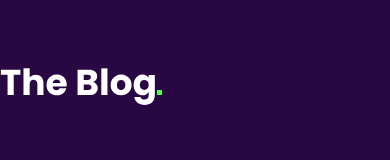
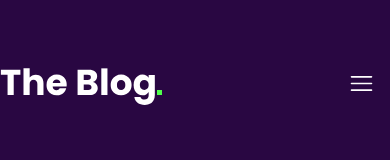
Before and after one commit to ronaldprofile/rocketblog, a React (Vite) app: page / in a window 390 px wide. Shown: the top 160 px of the page. Built offline with nearby package versions, Linux system fonts and the light colour scheme.

Commit message:
:boom: mobile menu done

```diff
--- a/src/components/Header/index.tsx
+++ b/src/components/Header/index.tsx
@@ -1,29 +1,25 @@
+import { useCallback, useState } from "react";
+import { HamburgerMenuIcon, Cross1Icon } from "@radix-ui/react-icons";
+
+import { Navigation } from "../../components/Navigation";
 import logoTheBlog from "../../images/logo.svg";
 import searchImage from "../../images/search.svg";
+
 import * as H from "./styles";
 
 export function Header() {
+  const [menuIsActive, setMenuIsActive] = useState(false);
+
+  const openMenu = useCallback(() => setMenuIsActive(true), []);
+  const closeMenu = useCallback(() => setMenuIsActive(false), []);
+
   return (
     <H.Container>
       <H.Logo>
         <img src={logoTheBlog} alt="Logo The Blog" title="The Blog" />
       </H.Logo>
-      <H.Navigation>
-        <H.Ul>
-          <li>
-            <a href="#">Home</a>
-          </li>
-          <li>
-            <a href="#">Sobre</a>
-          </li>
-          <li>
-            <a href="#">Categorias</a>
-          </li>
-          <li>
-            <a href="#">Contato</a>
-          </li>
-        </H.Ul>
-      </H.Navigation>
+
+      <Navigation />
 
       <H.SearchArea>
         <form>
@@ -37,6 +33,24 @@ export function Header() {
           </button>
         </form>
       </H.SearchArea>
+
+      <H.ActionsMenu modalActive={menuIsActive}>
+        <div className="button-hamburger">
+          <button onClick={openMenu} title="Abrir menu">
+            <HamburgerMenuIcon />
+          </button>
+        </div>
+
+        <div className="button-cross">
+          <button onClick={closeMenu} title="Fechar menu">
+            <Cross1Icon />
+          </button>
+        </div>
+
+        <H.MenuMobile>
+          <Navigation />
+        </H.MenuMobile>
+      </H.ActionsMenu>
     </H.Container>
   );
 }
--- a/src/components/Header/styles.ts
+++ b/src/components/Header/styles.ts
@@ -10,43 +10,6 @@ export const Container = styled("header", {
 
 export const Logo = styled("a", {
   height: 37
-});
-
-export const Navigation = styled("nav", {
-  "@breakpoint4": {
-    display: "none"
-  }
-});
-
-export const Ul = styled("ul", {
-  display: "flex",
-  alignItems: "center",
-  gap: 32,
-
-  "& li a": {
-    position: "relative",
-    fontSize: 18,
-    fontWeight: "bold",
-    color: "$white",
-    transition: ".2s",
-
-    "&::after": {
-      content: "",
-      position: "absolute",
-      width: 0,
-      height: 4,
-      bottom: -5,
-      left: 0,
-      background: "$white",
-      transition: "width .2s"
-    },
-
-    "&:hover": {
-      "&::after": {
-        width: "100%"
-      }
-    }
-  }
 });
 
 export const SearchArea = styled("div", {
@@ -103,3 +66,74 @@ export const SearchArea = styled("div", {
     display: "none"
   }
 });
+
+export const ActionsMenu = styled("div", {
+  display: "none",
+
+  button: {
+    padding: "8px 16px",
+    background: "none",
+    border: 0,
+
+    svg: {
+      width: 25,
+      height: 25,
+      color: "$white"
+    }
+  },
+
+  variants: {
+    modalActive: {
+      true: {
+        "& .button-hamburger": {
+          display: "none"
+        },
+
+        "& .button-cross": {
+          display: "block"
+        },
+
+        "& nav ul": {
+          height: "calc(100vh - 120px)",
+          visibility: "visible",
+          overflowY: "auto"
+        }
+      }
+    }
+  },
+
+  "@breakpoint4": {
+    width: "100%",
+    display: "flex",
+    justifyContent: "flex-end",
+
+    "& .button-cross": {
+      display: "none"
+    }
+  }
+});
+
+export const MenuMobile = styled("div", {
+  nav: {
+    display: "block",
+
+    ul: {
+      display: "block",
+      position: "absolute",
+      top: 120,
+      right: 0,
+      width: "100%",
+      height: 0,
+      background: "$purpleBg",
+      transition: "0.6s",
+      zIndex: 9999,
+      visibility: "hidden",
+      overflowY: "hidden",
+
+      li: {
+        padding: "16px 32px 5px",
+        borderBottom: "1px solid #29292e"
+      }
+    }
+  }
+});
```
